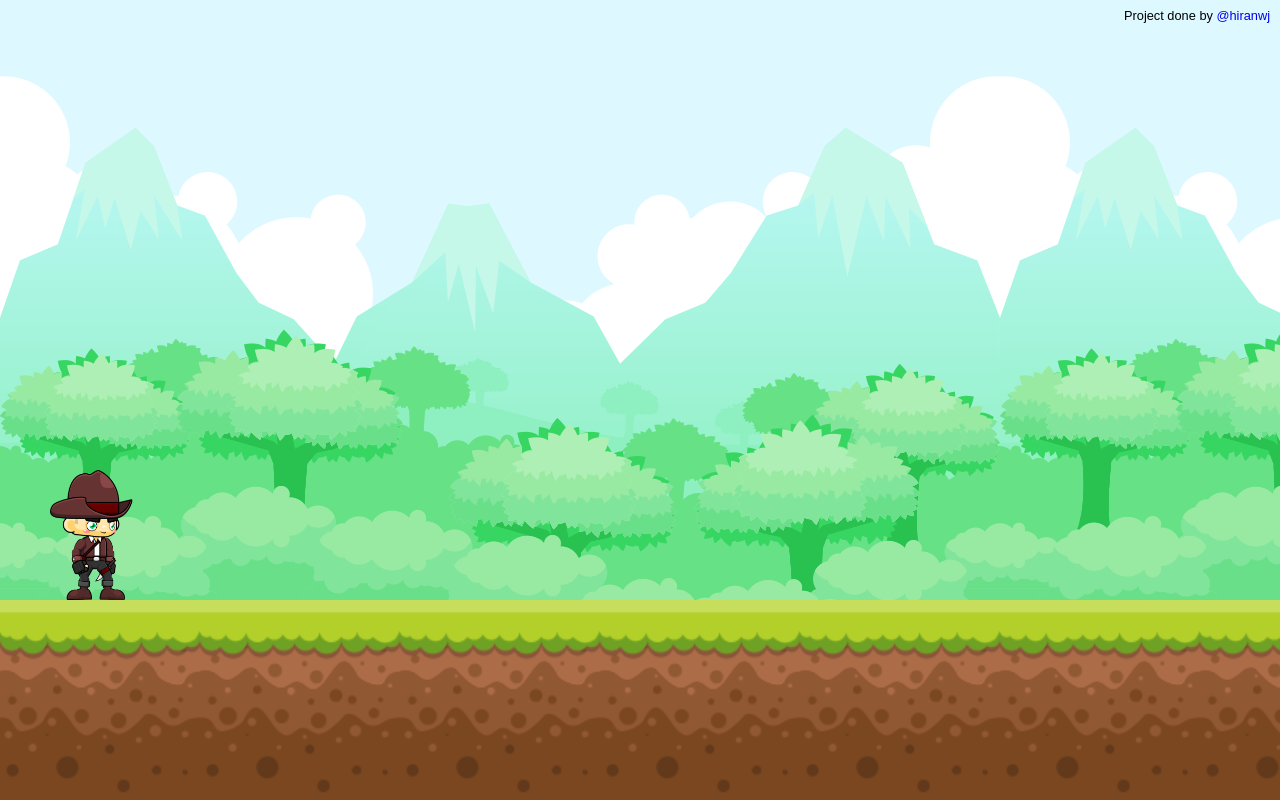
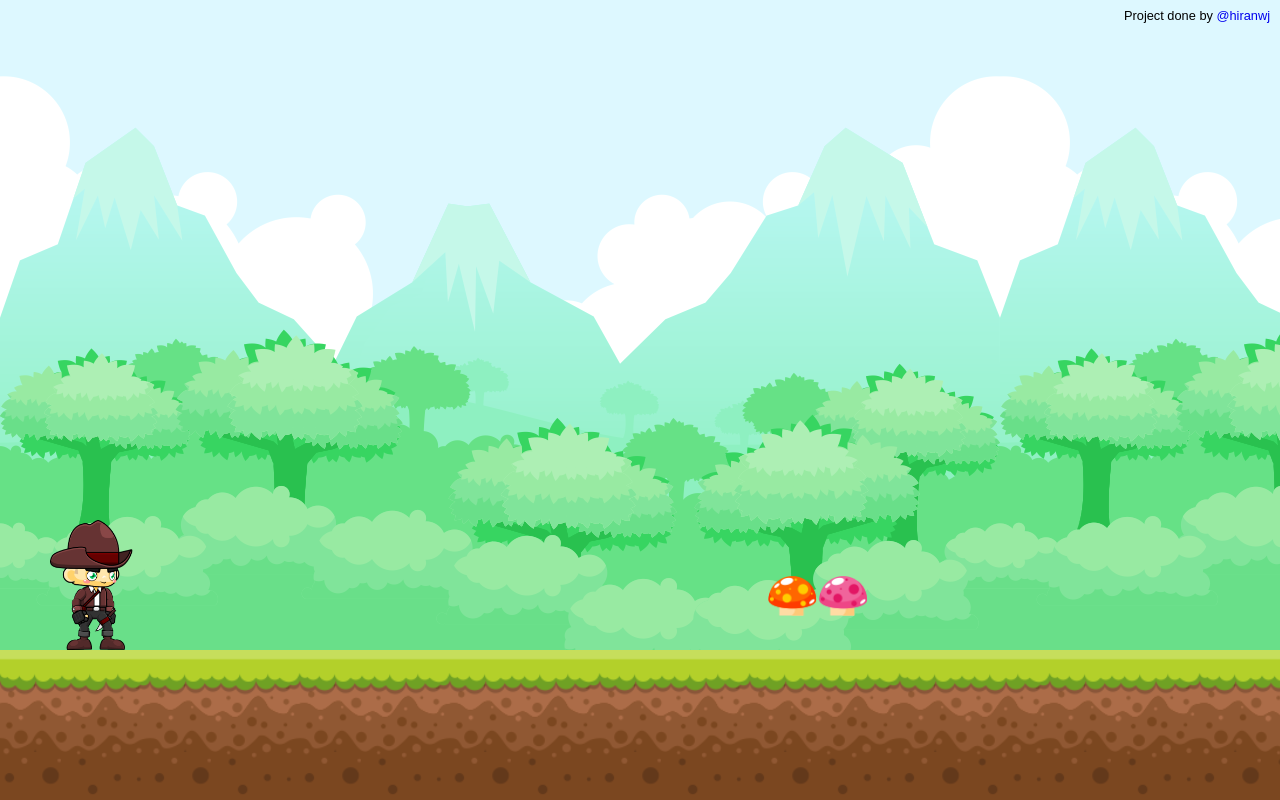
Before and after one commit to hiranwj/mini-game-js, a plain HTML site: page index.html in a window 1280 px wide. Drawn offline with Linux system fonts and the light colour scheme.

Commit message:
Add mushrooms position

```diff
--- a/scss/style.scss
+++ b/scss/style.scss
@@ -33,10 +33,34 @@ body {
     height: 150px;
     width: 100%;
     bottom: 0;
-    height: 200px;
     background-image: url(/img/Tiles/2.png);
     background-size: contain;
     background-repeat: repeat;
+}
+
+#mushroom1 {
+    position: absolute;
+    width: 50px;
+    height: 40px;
+    background-image: url(/img/object/Mushroom_1.png);
+    background-size: contain;
+    background-repeat: no-repeat;
+    top: 72%;
+    left: 64%;
+    z-index: 0;
+}
+
+
+#mushroom2 {
+    position: absolute;
+    width: 50px;
+    height: 40px;
+    background-image: url(/img/object/Mushroom_2.png);
+    background-size: contain;
+    background-repeat: no-repeat;
+    top: 72%;
+    left: 60%;
+    z-index: 0;
 }
 
 #done-by {
```
Also changed, not shown: css/style.css, 1 other file.
